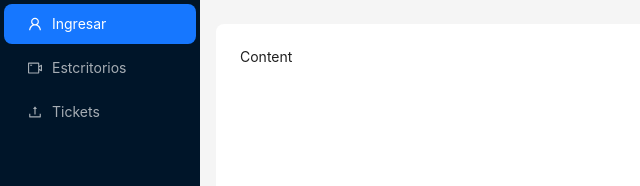
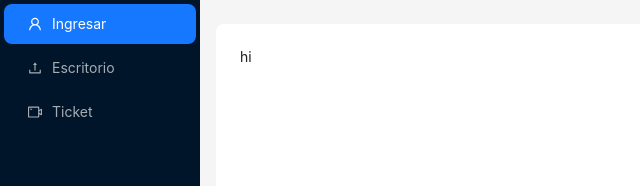
Before and after one commit to Cdev31/Fron-Ticket-App, a React (Vite) app: page /login in a window 1280 px wide. Shown: the top 186 px of the page, without its empty margins (0-640 px from the left). Built offline with nearby package versions, Linux system fonts and the light colour scheme.

Commit message:
configuracion del router

```diff
--- /dev/null
+++ b/src/Pages/Layout.jsx
@@ -0,0 +1,54 @@
+import {
+  UploadOutlined,
+  UserOutlined,
+  VideoCameraOutlined,
+} from '@ant-design/icons';
+import { Link } from 'react-router-dom'
+
+import { Layout, Menu, theme } from 'antd';
+
+const {  Sider, Content } = Layout;
+
+export const LayoutApp = ({ children }) => {
+
+  const { token: { colorBgContainer, borderRadiusLG }, } = theme.useToken();
+
+  return (
+    <Layout style={{ height: '100vh' }}>
+      <Sider hidden={false}>
+        <div className="demo-logo-vertical" />
+        <Menu theme='dark' mode='inline' defaultSelectedKeys={['1']}>
+            <Menu.Item key="1" icon={<UserOutlined/>}>
+              <Link to="/login">
+              Ingresar
+              </Link>
+            </Menu.Item>
+            <Menu.Item key="2" icon={<UploadOutlined/>}>
+              <Link to="/desk">
+              Escritorio
+              </Link>
+            </Menu.Item>
+            <Menu.Item key="3" icon={<VideoCameraOutlined/>}>
+              <Link to="/ticket">
+              Ticket
+              </Link>
+            </Menu.Item>
+        </Menu>
+      </Sider>
+      <Layout>
+
+      <Content
+        style={{
+          margin: '24px 16px',
+          padding: 24,
+          minHeight: 280,
+          background: colorBgContainer,
+          borderRadius: borderRadiusLG,
+        }}
+      >
+        { children }
+      </Content>
+    </Layout>
+  </Layout>
+  );
+};
--- a/src/Pages/LoginPage.jsx
+++ b/src/Pages/LoginPage.jsx
@@ -5,6 +5,7 @@
 export const LoginPage = ()=>{
     return (
         <>
+        hi
         </>
     )
 }
--- a/src/Pages/RouterPages.jsx
+++ /dev/null
@@ -1,58 +0,0 @@
-import {
-  UploadOutlined,
-  UserOutlined,
-  VideoCameraOutlined,
-} from '@ant-design/icons';
-
-import { Layout, Menu, theme } from 'antd';
-
-const {  Sider, Content } = Layout;
-
-export const RouterPages = () => {
-
-  const { token: { colorBgContainer, borderRadiusLG }, } = theme.useToken();
-
-  return (
-    <Layout style={{ height: '100vh' }}>
-      <Sider>
-        <div className="demo-logo-vertical" />
-        <Menu
-          theme="dark"
-          mode="inline"
-          defaultSelectedKeys={['1']}
-          items={[
-            {
-              key: '1',
-              icon: <UserOutlined />,
-              label: 'Ingresar',
-            },
-            {
-              key: '2',
-              icon: <VideoCameraOutlined />,
-              label: 'Estcritorios',
-            },
-            {
-              key: '3',
-              icon: <UploadOutlined />,
-              label: 'Tickets',
-            },
-          ]}
-        />
-      </Sider>
-      <Layout>
-
-        <Content
-          style={{
-            margin: '24px 16px',
-            padding: 24,
-            minHeight: 280,
-            background: colorBgContainer,
-            borderRadius: borderRadiusLG,
-          }}
-        >
-          Content
-        </Content>
-      </Layout>
-    </Layout>
-  );
-};
--- /dev/null
+++ b/src/Pages/index.js
@@ -0,0 +1,3 @@
+export * from "./LoginPage"
+export * from "./DeskPage"
+export * from "./QueuePage"
--- /dev/null
+++ b/src/Router/RouterApp.jsx
@@ -0,0 +1,12 @@
+import { Routes, Route } from "react-router-dom"
+import { LoginPage } from "../Pages"
+
+
+
+export const RouterApp = ()=>{
+    return (
+        <Routes>
+            <Route path="/login" element={<LoginPage/>}/>
+        </Routes>
+    )
+}
--- a/src/TicketApp.jsx
+++ b/src/TicketApp.jsx
@@ -1,8 +1,9 @@
-import { RouterPages } from "./Pages/RouterPages"
+import { LayoutApp } from "./Pages/Layout"
+import { RouterApp } from "./Router/RouterApp"
 
 export const TicketApp = ()=> {
 
   return (
-    <RouterPages/>
+    <RouterApp/>
   )
 }
--- a/src/main.jsx
+++ b/src/main.jsx
@@ -2,9 +2,13 @@ import React from 'react'
 import ReactDOM from 'react-dom/client'
 import { TicketApp } from './TicketApp.jsx'
 import './index.css'
+import { BrowserRouter } from 'react-router-dom'
+import { LayoutApp } from './Pages/Layout.jsx'
 
 ReactDOM.createRoot(document.getElementById('root')).render(
-  <>
-    <TicketApp />
-  </>,
+  <BrowserRouter>
+    <LayoutApp>
+       <TicketApp />
+    </LayoutApp>
+  </BrowserRouter>,
 )
```
